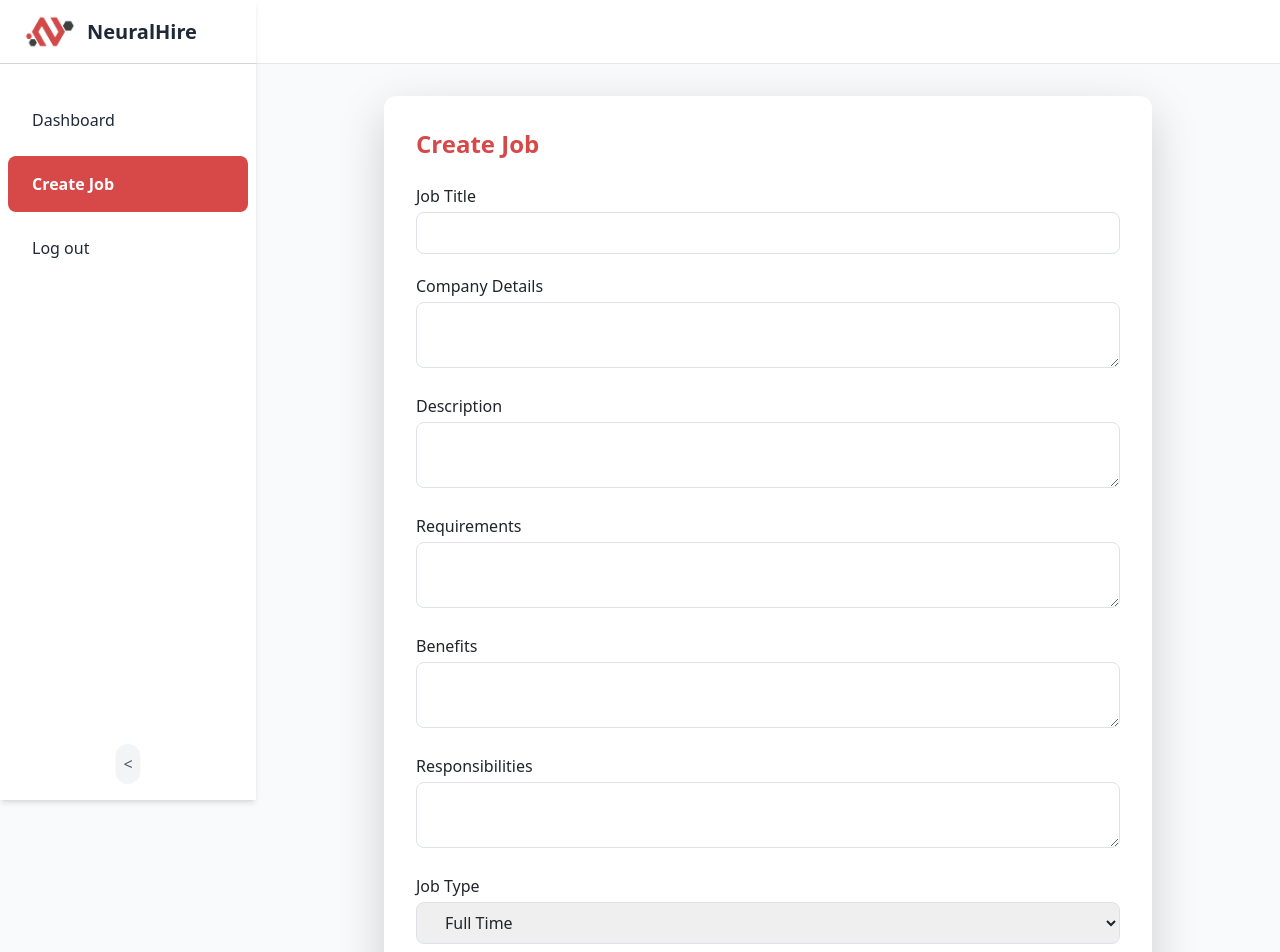
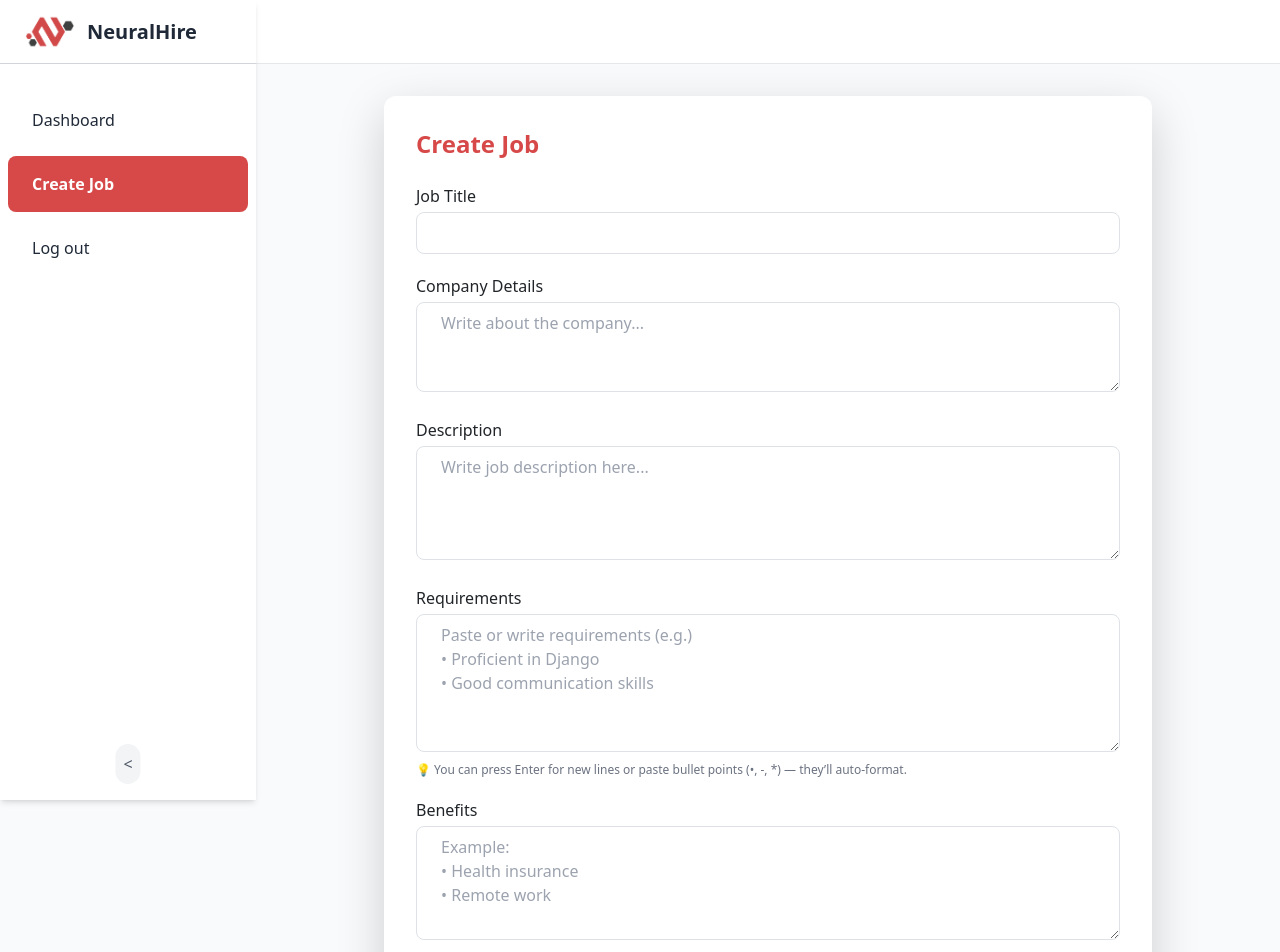
Before and after one commit to NeuralFlex/NerualHire-Frontend, a React (Create React App) app: page /create-job in a window 1280 px wide. Shown: the top 952 px of the page. Built offline with nearby package versions, Linux system fonts and the light colour scheme; no server answers; sample sign-in values are in the browser's storage; a small style sheet from the web is missing.

Commit message:
Job view issue

```diff
--- a/src/components/JobDetail.jsx
+++ b/src/components/JobDetail.jsx
@@ -38,12 +38,26 @@ const JobDetail = () => {
     );
   }
 
+  // ✅ Improved bullet rendering
+  const renderBullets = (text) => {
+    return text
+      .split(/\r?\n/)
+      .filter((line) => line.trim() !== "")
+      .map((line, index) => (
+        <li key={index} className="mb-1 leading-relaxed">
+          {line.trim().replace(/^[-•\s]*/, "")}
+        </li>
+      ));
+  };
+
   return (
     <div className="min-h-screen bg-gray-50 px-6 py-10 flex justify-center">
       <div className="bg-white shadow-xl rounded-2xl p-8 max-w-3xl w-full space-y-6">
         {/* Job Header */}
         <div>
-          <h2 className="text-3xl font-bold text-[#D64948] mb-2">{job.title}</h2>
+          <h2 className="text-3xl font-bold text-[#D64948] mb-2">
+            {job.title}
+          </h2>
           <p
             className={`text-sm font-medium ${
               job.is_open ? "text-green-600" : "text-red-600"
@@ -54,32 +68,42 @@ const JobDetail = () => {
         </div>
 
         {/* Job Details */}
-        <div className="space-y-4 text-gray-700">
+        <div className="space-y-5 text-gray-700">
           {job.description && (
             <div>
-              <h4 className="font-semibold mb-1 text-gray-800">Description</h4>
-              <p className="leading-relaxed">{job.description}</p>
+              <h4 className="font-semibold mb-2 text-gray-800">Description</h4>
+              <p className="whitespace-pre-line leading-relaxed">
+                {job.description}
+              </p>
             </div>
           )}
 
           {job.requirements && (
             <div>
-              <h4 className="font-semibold mb-1 text-gray-800">Requirements</h4>
-              <p>{job.requirements}</p>
+              <h4 className="font-semibold mb-2 text-gray-800">Requirements</h4>
+              <ul className="list-disc list-inside text-gray-700">
+                {renderBullets(job.requirements)}
+              </ul>
+            </div>
+          )}
+
+          {job.responsibilities && (
+            <div>
+              <h4 className="font-semibold mb-2 text-gray-800">
+                Responsibilities
+              </h4>
+              <ul className="list-disc list-inside text-gray-700">
+                {renderBullets(job.responsibilities)}
+              </ul>
             </div>
           )}
 
           {job.benefits && (
             <div>
-              <h4 className="font-semibold mb-1 text-gray-800">Benefits</h4>
-              <p>{job.benefits}</p>
-            </div>
-          )}
-
-          {job.responsibilities && (
-            <div>
-              <h4 className="font-semibold mb-1 text-gray-800">Responsibilities</h4>
-              <p>{job.responsibilities}</p>
+              <h4 className="font-semibold mb-2 text-gray-800">Benefits</h4>
+              <ul className="list-disc list-inside text-gray-700">
+                {renderBullets(job.benefits)}
+              </ul>
             </div>
           )}
 
@@ -92,7 +116,8 @@ const JobDetail = () => {
 
           {job.type && (
             <p>
-              <span className="font-semibold text-[#D64948]">Job Type:</span> {job.type.replace("-", " ")}
+              <span className="font-semibold text-[#D64948]">Job Type:</span>{" "}
+              {job.type.replace("-", " ")}
             </p>
           )}
         </div>
--- a/src/components/create-job.jsx
+++ b/src/components/create-job.jsx
@@ -4,6 +4,7 @@ import API from "../api/api";
 
 const CreateJobPage = () => {
   const navigate = useNavigate();
+
   const [formData, setFormData] = useState({
     title: "",
     company_details: "",
@@ -15,17 +16,36 @@ const CreateJobPage = () => {
     location: "",
     is_open: true,
   });
+
   const [error, setError] = useState("");
   const [success, setSuccess] = useState("");
 
+  // ✅ Handle Change — keeps newlines + formats pasted bullets
   const handleChange = (e) => {
     const { name, value, type, checked } = e.target;
-    setFormData({
-      ...formData,
+
+    // Keep newlines for typing normally
+    if (["requirements", "benefits", "responsibilities"].includes(name)) {
+      // Only apply formatting when pasting (not typing)
+      const formatted =
+        e.nativeEvent.inputType === "insertFromPaste"
+          ? value
+              .replace(/\r\n/g, "\n") // Normalize line breaks
+              .replace(/^\s*[-•*]\s*/gm, "• ") // Convert -, *, etc. to •
+              .trim()
+          : value;
+
+      setFormData((prev) => ({ ...prev, [name]: formatted }));
+      return;
+    }
+
+    setFormData((prev) => ({
+      ...prev,
       [name]: type === "checkbox" ? checked : value,
-    });
+    }));
   };
 
+  // ✅ Submit Job
   const handleSubmit = async (e) => {
     e.preventDefault();
     setError("");
@@ -38,12 +58,10 @@ const CreateJobPage = () => {
       });
 
       await API.post("jobs/", form, {
-        headers: {
-          "Content-Type": "multipart/form-data",
-        },
+        headers: { "Content-Type": "multipart/form-data" },
       });
 
-      setSuccess("Job created successfully!");
+      setSuccess("✅ Job created successfully!");
       setFormData({
         title: "",
         company_details: "",
@@ -76,7 +94,7 @@ const CreateJobPage = () => {
       {success && <p className="text-green-600 mb-4">{success}</p>}
 
       <form onSubmit={handleSubmit} className="space-y-5">
-        {/* Job Title */}
+        {/* Title */}
         <div>
           <label className="block font-medium mb-1">Job Title</label>
           <input
@@ -96,7 +114,9 @@ const CreateJobPage = () => {
             name="company_details"
             value={formData.company_details}
             onChange={handleChange}
-            className="w-full border rounded-lg px-4 py-2 focus:outline-none focus:ring-2 focus:ring-[#D64948]"
+            rows="3"
+            placeholder="Write about the company..."
+            className="w-full border rounded-lg px-4 py-2 focus:outline-none focus:ring-2 focus:ring-[#D64948] resize-y"
           />
         </div>
 
@@ -107,7 +127,9 @@ const CreateJobPage = () => {
             name="description"
             value={formData.description}
             onChange={handleChange}
-            className="w-full border rounded-lg px-4 py-2 focus:outline-none focus:ring-2 focus:ring-[#D64948]"
+            rows="4"
+            placeholder="Write job description here..."
+            className="w-full border rounded-lg px-4 py-2 focus:outline-none focus:ring-2 focus:ring-[#D64948] resize-y"
           />
         </div>
 
@@ -118,8 +140,13 @@ const CreateJobPage = () => {
             name="requirements"
             value={formData.requirements}
             onChange={handleChange}
-            className="w-full border rounded-lg px-4 py-2 focus:outline-none focus:ring-2 focus:ring-[#D64948]"
+            rows="5"
+            placeholder={`Paste or write requirements (e.g.)\n• Proficient in Django\n• Good communication skills`}
+            className="w-full border rounded-lg px-4 py-2 focus:outline-none focus:ring-2 focus:ring-[#D64948] resize-y"
           />
+          <p className="text-xs text-gray-500 mt-1">
+            💡 You can press Enter for new lines or paste bullet points (•, -, *) — they’ll auto-format.
+          </p>
         </div>
 
         {/* Benefits */}
@@ -129,7 +156,9 @@ const CreateJobPage = () => {
             name="benefits"
             value={formData.benefits}
             onChange={handleChange}
-            className="w-full border rounded-lg px-4 py-2 focus:outline-none focus:ring-2 focus:ring-[#D64948]"
+            rows="4"
+            placeholder={`Example:\n• Health insurance\n• Remote work`}
+            className="w-full border rounded-lg px-4 py-2 focus:outline-none focus:ring-2 focus:ring-[#D64948] resize-y"
           />
         </div>
 
@@ -140,7 +169,9 @@ const CreateJobPage = () => {
             name="responsibilities"
             value={formData.responsibilities}
             onChange={handleChange}
-            className="w-full border rounded-lg px-4 py-2 focus:outline-none focus:ring-2 focus:ring-[#D64948]"
+            rows="4"
+            placeholder={`Example:\n• Build REST APIs\n• Collaborate with team`}
+            className="w-full border rounded-lg px-4 py-2 focus:outline-none focus:ring-2 focus:ring-[#D64948] resize-y"
           />
         </div>
 
@@ -169,6 +200,7 @@ const CreateJobPage = () => {
             name="location"
             value={formData.location}
             onChange={handleChange}
+            placeholder="e.g. Dubai / Remote"
             className="w-full border rounded-lg px-4 py-2 focus:outline-none focus:ring-2 focus:ring-[#D64948]"
           />
         </div>
```
